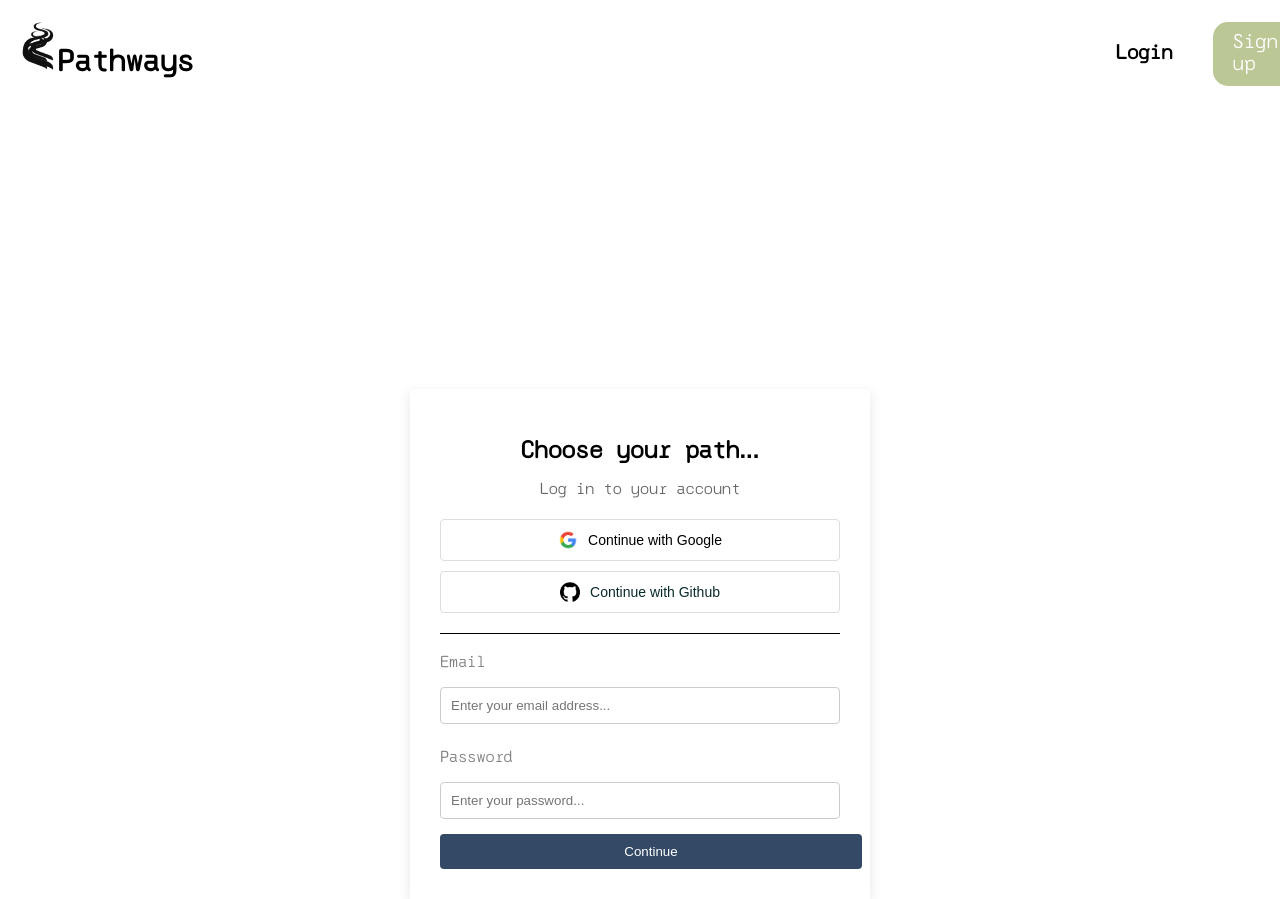
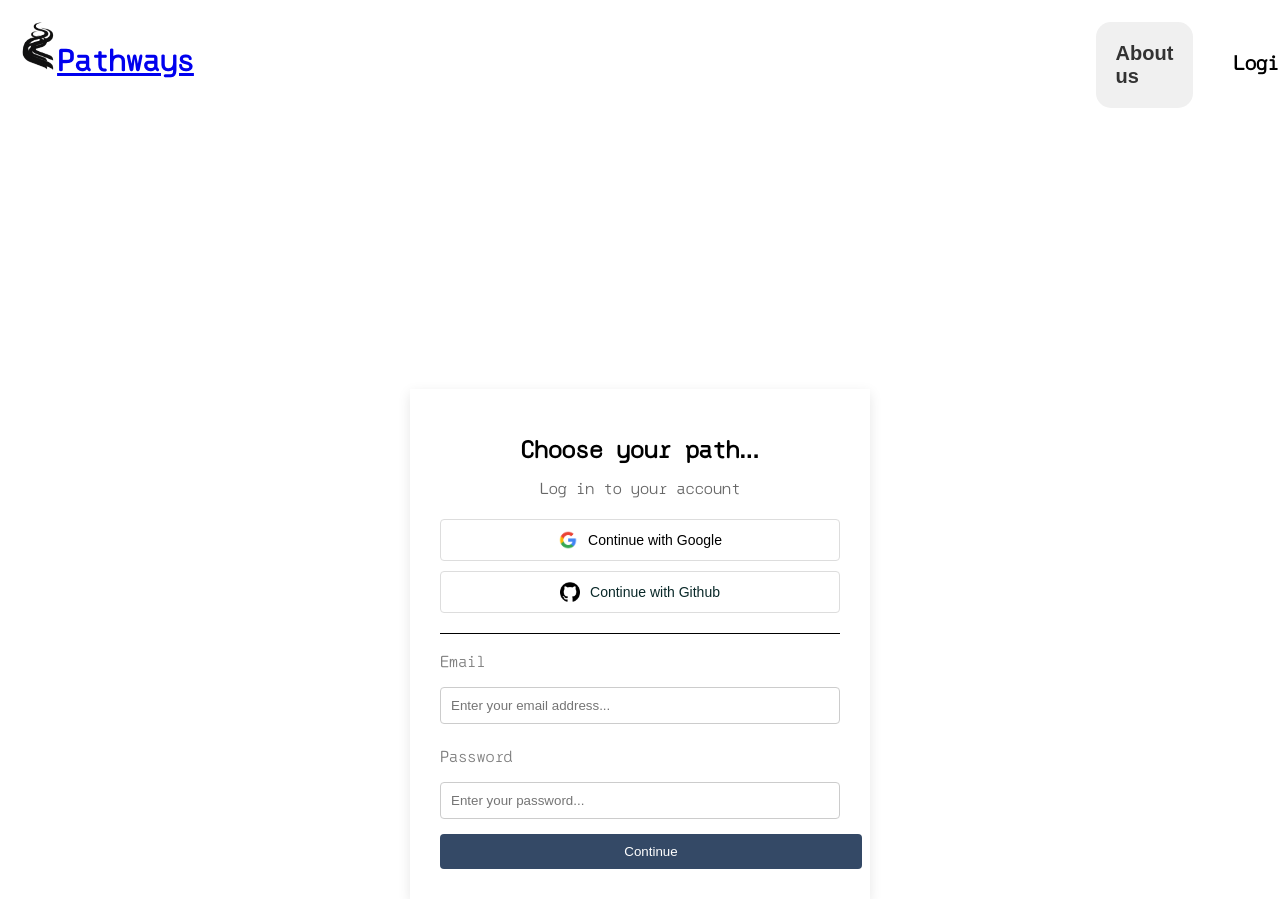
Before and after one commit to leeeeffff/DevSocHackthon, a React (Vite) app: page /login in a window 1280 px wide. Built offline with nearby package versions, Linux system fonts and the light colour scheme.

Commit message:
linking pages

```diff
--- a/src/components/Landingbanner.jsx
+++ b/src/components/Landingbanner.jsx
@@ -44,7 +44,6 @@ export const Landingbanner = () => {
   return (
     <section className="banner" id="home">
       <Container>
-
         <Row className="align-items-center">
           <Col xs={12} md={7} className="content">
           <span className="tagline">
--- a/src/components/Navbar.jsx
+++ b/src/components/Navbar.jsx
@@ -7,14 +7,17 @@ const Navbar = () => {
   return (
     <div className='navbar'>
       <div className='leftSide'>
-        <img src={Logo} alt="Logo" />
-        Pathways
+        <Link to="/" className='logoLink'>
+          <img src={Logo} alt="Logo" />
+          Pathways
+        </Link>
       </div>
       {/* Uncomment the below if needed */}
       {/* <div className='middle'>
         <Link to="/Ai" className='Ai'>Check the AI out</Link>
       </div> */}
       <div className='rightSide'>
+        <Link to="/AboutPage" className='AboutPage'>About us</Link>
         <Link to="/login" className='Login'>Login</Link>
         <Link to="/SignUp" className='Signup'>Sign up</Link>
       </div>
--- a/src/pages/AboutPage.jsx
+++ b/src/pages/AboutPage.jsx
@@ -1,5 +1,6 @@
 import React from 'react';
 import '../style/AboutPage.css';
+import { Link } from 'react-router-dom';
 
 const AboutPage = () => {
   return (
@@ -121,7 +122,9 @@ const AboutPage = () => {
         </div>
         <div className="footer-bottom">
           <div className="footer-left">
-            <img src="./src/images/logo.jpg" alt="Company Logo" className="footer-logo" />
+            <Link to="/">
+              <img src="./src/images/logo.jpg" alt="Company Logo" className="footer-logo" />
+            </Link>
             <div className="social-icons">
               <a href="https://instagram.com">
               <img src="./src/images/instagram.svg" alt="Instagram" style={{ width: '24px', height: '24px' }} />
@@ -139,7 +142,7 @@ const AboutPage = () => {
               <img src="./src/images/youtube.svg" alt="YouTube" style={{ width: '24px', height: '24px' }} />
               </a>
             </div>
-            <p>&copy; 2024 Pathways Labs, Inc.</p>
+            <p>&copy; 2024 Pathways, Inc.</p>
           </div>
           <div className="footer-right">
             <div className="footer-columns">
@@ -158,8 +161,6 @@ const AboutPage = () => {
                 <ul>
                   <li><a href="#">iOS & Android</a></li>
                   <li><a href="#">Mac & Windows</a></li>
-                  <li><a href="#">Calendar</a></li>
-                  <li><a href="#">Web Clipper</a></li>
                 </ul>
               </div>
               <div className="footer-column">
--- a/src/pages/Login.jsx
+++ b/src/pages/Login.jsx
@@ -41,7 +41,7 @@ const Login = () => {
         <div className="arrow-left">
           <span></span>
         </div>
-        <span className="back-text">Back to Portfolio</span>
+        <span className="back-text">Back to Home Page</span>
       </Link>
      <div className="navbar">
         <img src={logo} alt="Logo" className="logo" />
--- a/src/pages/SignUp.jsx
+++ b/src/pages/SignUp.jsx
@@ -74,7 +74,7 @@ const SignUp = () => {
         <div className="arrow-left">
           <span></span>
         </div>
-        <span className="back-text">Back to Portfolio</span>
+        <span className="back-text">Back to Home Page</span>
       </Link>
 
       <div className="SignUp-container">
--- a/src/style/AboutPage.css
+++ b/src/style/AboutPage.css
@@ -183,17 +183,22 @@
 }
 
 .signup-button {
-  padding: 10px 20px;
-  background-color: #000;
-  color: white;
+  padding: 12px 25px;
+  background: linear-gradient(135deg, #B4CDED, #344966); /* Gradient from Light Blue to Medium Blue */
+  color: #0D1821; /* Dark Blue text for contrast */
   border: none;
-  border-radius: 0 5px 5px 0;
-  font-size: 14px;
+  border-radius: 30px; /* Fully rounded button */
+  font-size: 16px;
+  font-weight: bold;
   cursor: pointer;
+  transition: all 0.3s ease;
+  box-shadow: 0px 4px 6px rgba(0, 0, 0, 0.1); /* Subtle shadow */
 }
 
 .signup-button:hover {
-  background-color: #444;
+  background: linear-gradient(135deg, #344966, #B4CDED); /* Gradient reversal on hover */
+  transform: translateY(-3px);
+  box-shadow: 0px 8px 12px rgba(0, 0, 0, 0.2); /* Stronger shadow on hover */
 }
 
 .footer-bottom {
--- a/src/style/Navbar.css
+++ b/src/style/Navbar.css
@@ -100,3 +100,21 @@
 .Ai:hover {
     background-color: #BFCC94;
 }
+
+.AboutPage {
+  text-decoration: none;
+  color: #000000;
+  font-size: 20px;
+  font-weight: bold;
+  padding: 10px 20px;
+  border-radius: 15px;
+  background-color: #f0f0f0;
+  transition: all 0.5s ease;
+  margin-top: -10px;
+}
+
+.AboutPage:hover {
+  background-color: #75756e2d;
+  transform: translate(-10px, -10px);
+  box-shadow: 0px 8px 15px rgba(0, 0, 0, 0.2);
+}
```
Also changed, not shown: src/pages/FormPage.jsx (line endings or trailing spaces), 1 other file (tests, documents, lock files or other folders).
